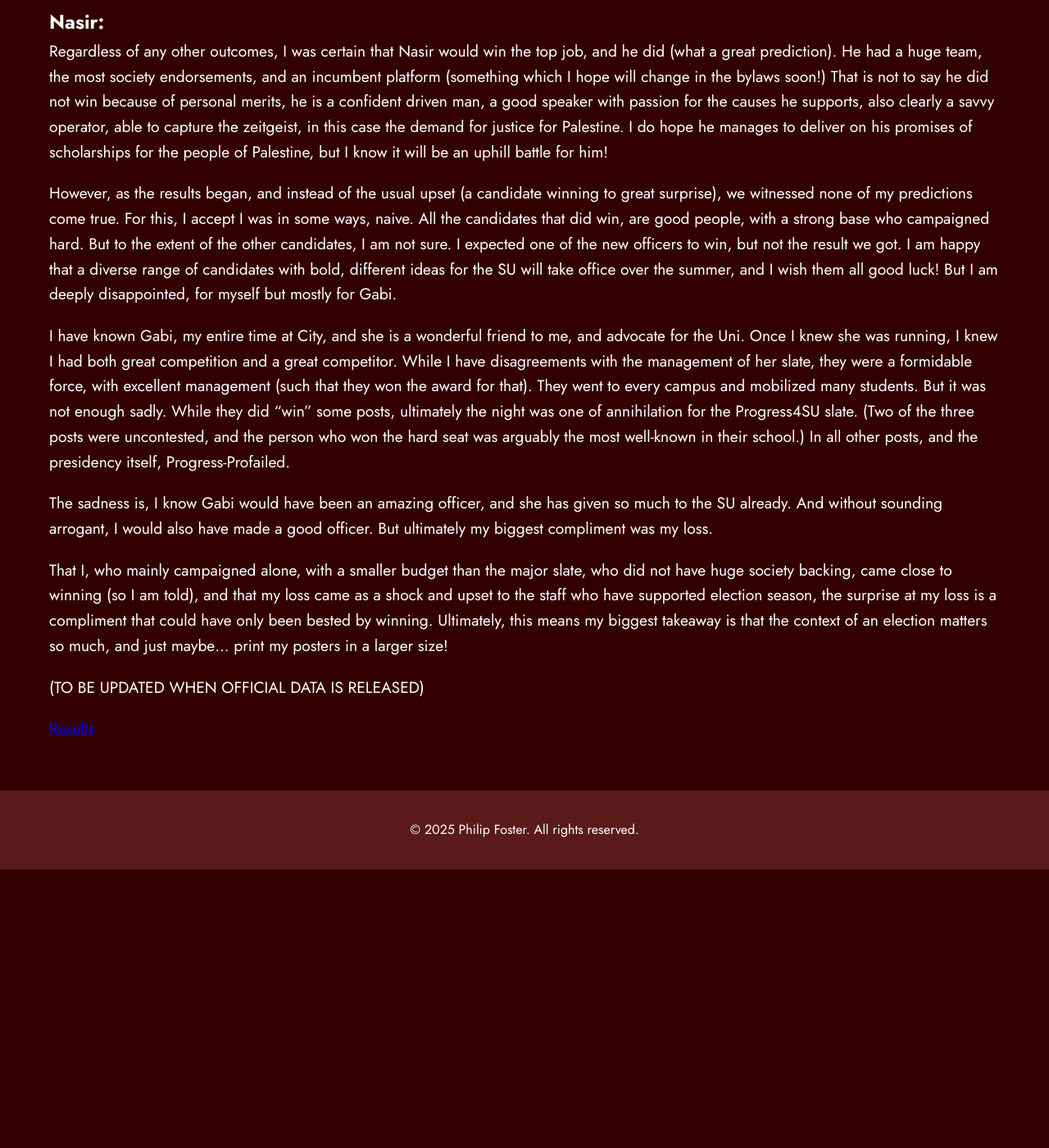
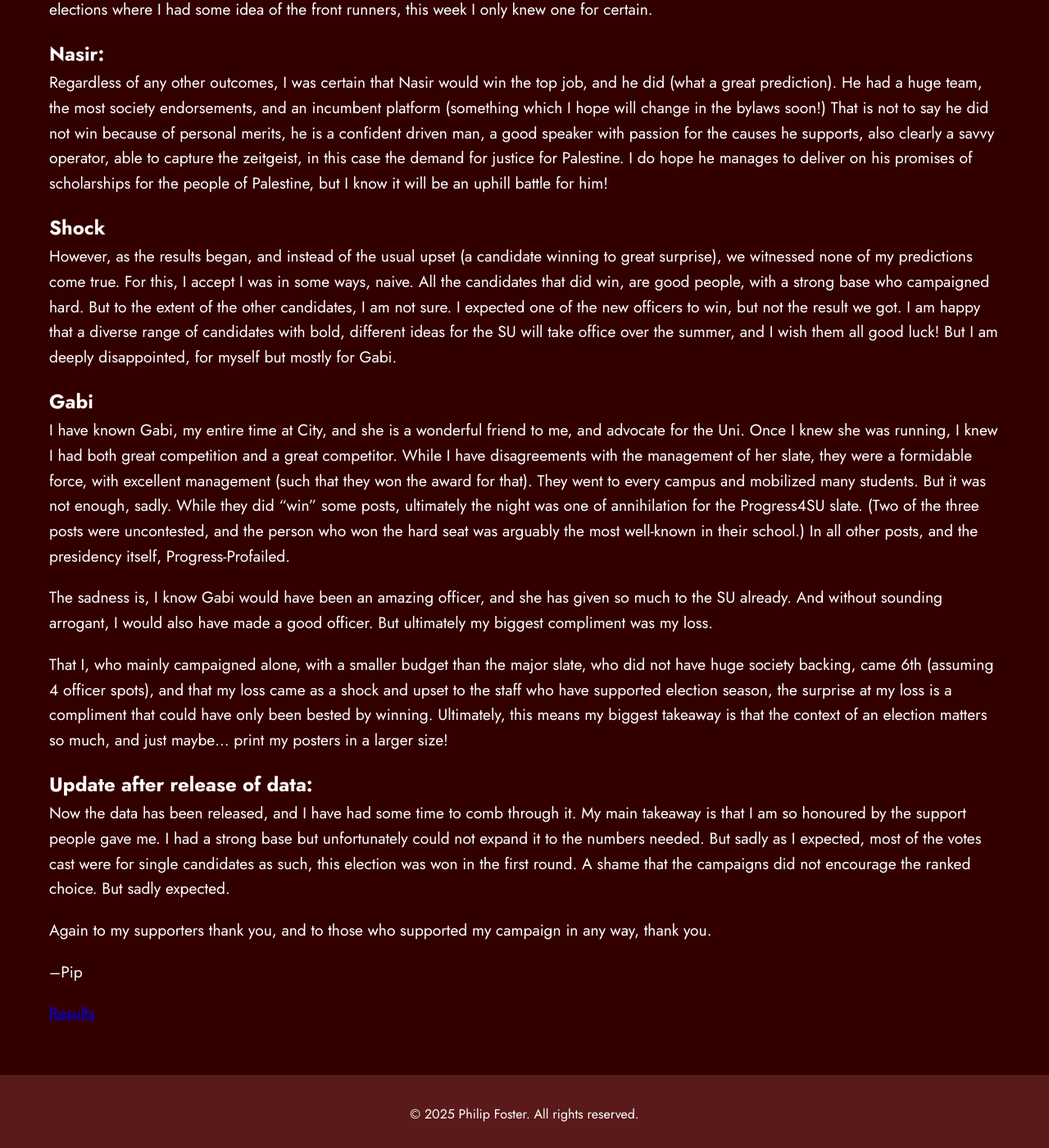
Before and after one commit to PipCraft/PipCraft.github.io, a Jekyll site: the page built from _posts/2025-03-14-Thoughts-after-an-election.md, in a window 1280 px wide and 1400 px high, scrolled down 395 px. Shown: the whole window at 82% size. Built offline with Jekyll 4.4.1, drawn with Linux system fonts in a browser that asks for light colours; before the commit the page ends 1455 px from its top, so only the background shows below that; some of the changed text lies outside the part shown.

Commit message:
Update 2025-03-14-Thoughts-after-an-election.md

```diff
--- a/_posts/2025-03-14-Thoughts-after-an-election.md
+++ b/_posts/2025-03-14-Thoughts-after-an-election.md
@@ -7,18 +7,19 @@ tags: [elections]
 ---
 
 # My thoughts on the recent CSG SU election.
+# Published 14/03/25 Updated on 16/03/25
 
-All week, I had confidently told fellow candidates that it was too close to call, SU staff had told me, that it was too close to call. Unlike previous elections where I had some idea of the front runners, this week I only knew one for certain.
+All week, I had confidently told fellow candidates that it was too close to call, SU staff had told me that it was too close to call. Unlike previous elections where I had some idea of the front runners, this week I only knew one for certain.
 
 ## Nasir:
 Regardless of any other outcomes, I was certain that Nasir would win the top job, and he did (what a great prediction). He had a huge team, the most society endorsements, and an incumbent platform (something which I hope will change in the bylaws soon!) That is not to say he did not win because of personal merits, he is a confident driven man, a good speaker with passion for the causes he supports, also clearly a savvy operator, able to capture the zeitgeist, in this case the demand for justice for Palestine. I do hope he manages to deliver on his promises of scholarships for the people of Palestine, but I know it will be an uphill battle for him!
 
-
+## Shock
 However, as the results began, and instead of the usual upset (a candidate winning to great surprise), we witnessed none of my predictions come true. For this, I accept I was in some ways, naive. All the candidates that did win, are good people, with a strong base who campaigned hard. But to the extent of the other candidates, I am not sure. I expected one of the new officers to win, but not the result we got. I am happy that a diverse range of candidates with bold, different ideas for the SU will take office over the summer, and I wish them all good luck! But I am deeply disappointed, for myself but mostly for Gabi.
 
 
-
-I have known Gabi, my entire time at City, and she is a wonderful friend to me, and advocate for the Uni. Once I knew she was running, I knew I had both great competition and a great competitor. While I have disagreements with the management of her slate, they were a formidable force, with excellent management (such that they won the award for that). They went to every campus and mobilized many students. But it was not enough sadly. While they did "win" some posts, ultimately the night was one of annihilation for the Progress4SU slate. (Two of the three posts were uncontested, and the person who won the hard seat was arguably the most well-known in their school.) In all other posts, and the presidency itself, Progress-Profailed.
+## Gabi
+I have known Gabi, my entire time at City, and she is a wonderful friend to me, and advocate for the Uni. Once I knew she was running, I knew I had both great competition and a great competitor. While I have disagreements with the management of her slate, they were a formidable force, with excellent management (such that they won the award for that). They went to every campus and mobilized many students. But it was not enough, sadly. While they did "win" some posts, ultimately the night was one of annihilation for the Progress4SU slate. (Two of the three posts were uncontested, and the person who won the hard seat was arguably the most well-known in their school.) In all other posts, and the presidency itself, Progress-Profailed.
 
 
 
@@ -26,11 +27,17 @@ The sadness is, I know Gabi would have been an amazing officer, and she has give
 
 
 
-That I, who mainly campaigned alone, with a smaller budget than the major slate, who did not have huge society backing, came close to winning (so I am told), and that my loss came as a shock and upset to the staff who have supported election season, the surprise at my loss is a compliment that could have only been bested by winning. Ultimately, this means my biggest takeaway is that the context of an election matters so much, and just maybe... print my posters in a larger size!
+That I, who mainly campaigned alone, with a smaller budget than the major slate, who did not have huge society backing, came 6th (assuming 4 officer spots), and that my loss came as a shock and upset to the staff who have supported election season, the surprise at my loss is a compliment that could have only been bested by winning. Ultimately, this means my biggest takeaway is that the context of an election matters so much, and just maybe... print my posters in a larger size!
 
 
+## Update after release of data:
 
-(TO BE UPDATED WHEN OFFICIAL DATA IS RELEASED)
+Now the data has been released, and I have had some time to comb through it. My main takeaway is that I am so honoured by the support people gave me. I had a strong base but unfortunately could not expand it to the numbers needed. But sadly as I expected, most of the votes cast were for single candidates as such, this election was won in the first round. A shame that the campaigns did not encourage the ranked choice. But sadly expected.
+
+Again to my supporters thank you, and to those who supported my campaign in any way, thank you.
+
+--Pip
+
 
 
 
```
